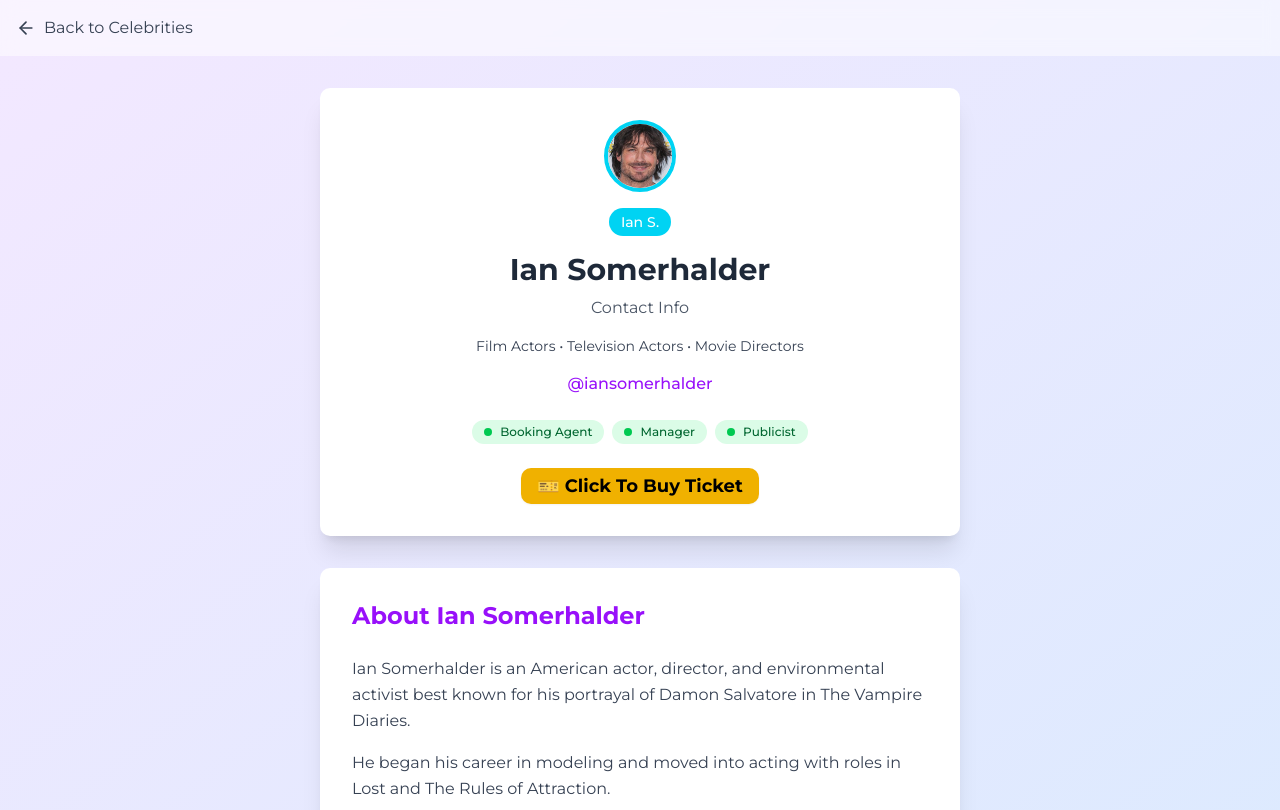
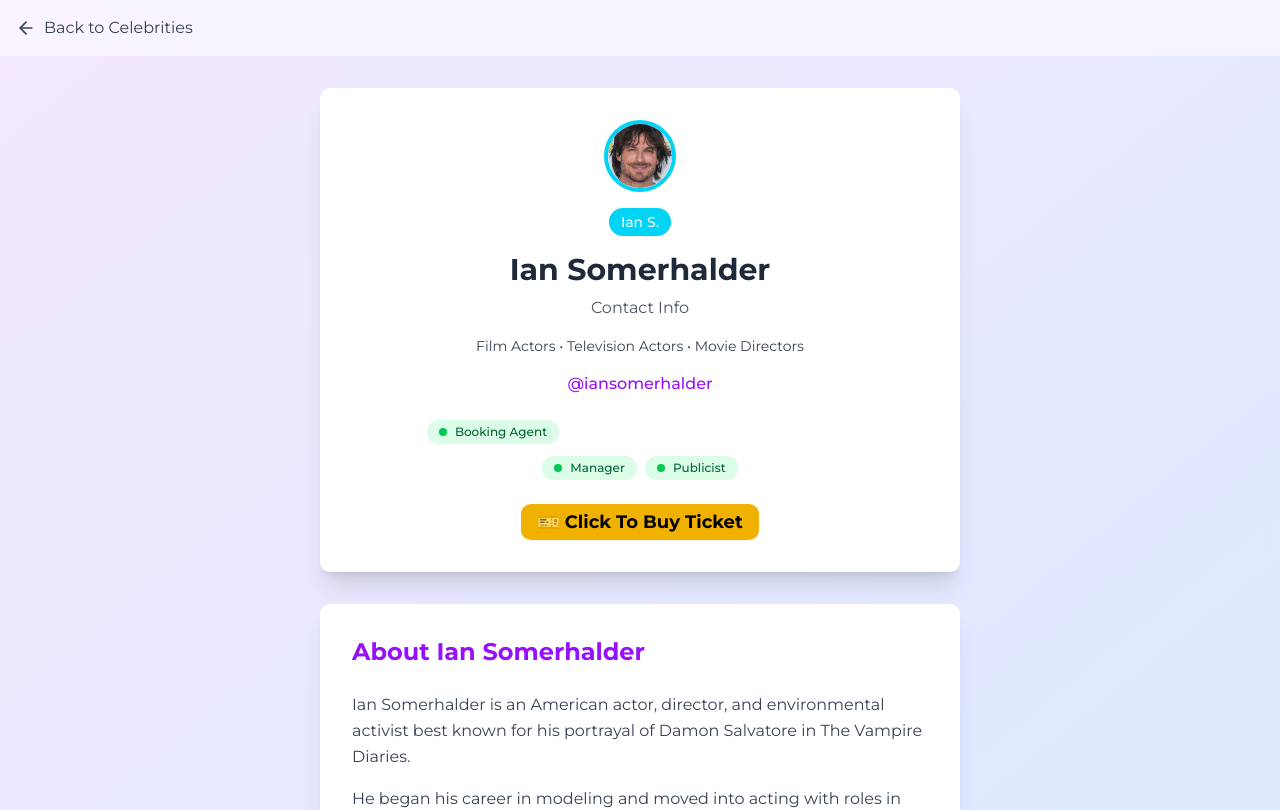
Before and after one commit to ByteBuddy2000/TicketAppWoad, a Next.js app: page /celebrity/ian-somerhalder in a window 1280 px wide. Shown: the top 810 px of the page. Built offline with nearby package versions, Linux system fonts and the light colour scheme.

Commit message:
first commit favicon

```diff
--- a/app/celebrity/[slug]/page.tsx
+++ b/app/celebrity/[slug]/page.tsx
@@ -83,11 +83,14 @@
             <p className="text-purple-600 font-medium mb-6">{celebrity.socialHandle}</p>
 
             {/* Status Indicators */}
-            <div className="flex justify-center space-x-2 mb-6">
+            <div className="grid grid-cols-1 gap-2 mb-6 sm:grid-cols-2 sm:gap-3">
+              <div className="flex justify-center">
                 <span className="bg-green-100 text-green-800 px-3 py-1 rounded-full text-xs font-medium flex items-center">
                   <span className="w-2 h-2 bg-green-500 rounded-full mr-2"></span>
                   Booking Agent
                 </span>
+              </div>
+              <div className="flex justify-center space-x-2 col-span-1 sm:col-span-2">
                 <span className="bg-green-100 text-green-800 px-3 py-1 rounded-full text-xs font-medium flex items-center">
                   <span className="w-2 h-2 bg-green-500 rounded-full mr-2"></span>
                   Manager
@@ -96,6 +99,7 @@
                   <span className="w-2 h-2 bg-green-500 rounded-full mr-2"></span>
                   Publicist
                 </span>
+              </div>
             </div>
 
             {/* Buy Ticket Button */}
```
Lines whose indentation alone changed are shown as unchanged.
